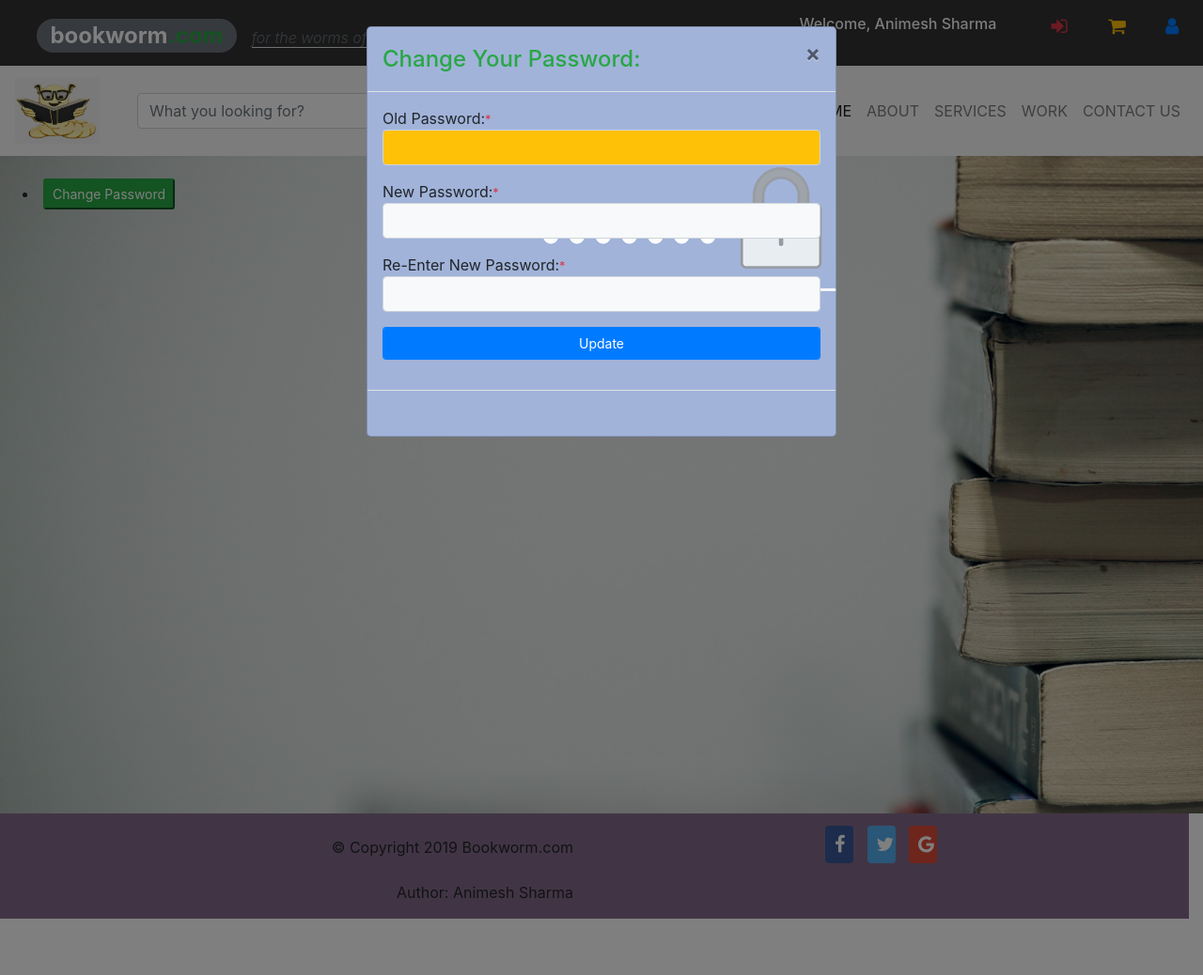
After one commit to vladimirprotein/b-ookworm, a PHP site: page /address.php in a window 1280 px wide, after a click on "Change Password". The commit adds this page. Shown: the whole page at 94% size. Run offline with PHP 8.4, Linux system fonts and the light colour scheme; a user stored in the database is signed in; data comes from the database, SQL or seed files in the repository.

Commit message:
worked on address and the profil page

```diff
--- /dev/null
+++ b/public/address.php
@@ -0,0 +1,72 @@
+<!DOCTYPE html>
+<?php
+	error_reporting(0);
+	require_once "../lib/onlysession.php";
+?>
+<html>
+<head>
+	<title>PROFILE</title>
+	<?php require_once "../lib/resource.php"; ?>
+</head>
+<body>
+	<header class="">
+    	<?php require_once '../view/header.php'; ?>
+    	<?php require_once '../view/navbar.php'; ?>
+  	</header>
+  	<div class="container-fluid bookdetails1">
+  		<div class="row pt-4">
+  			<div class="col-sm-6 pl-4">
+  				<li class="mb-3 "><button type="button" class="btn-sm btn-success" data-toggle="modal" data-target="#myModal">
+  				Change Password
+				</button></li>
+
+				<!-- The Modal -->
+				<div class="modal fade" id="myModal">
+  					<div class="modal-dialog">
+						<div class="modal-content" style="background: linear-gradient(rgba(255,255,255,.5), rgba(255,255,255,.5)), url('img/passbg.png');">
+
+  							<!-- Modal Header -->
+  							<div class="modal-header">
+    							<h4 class="modal-title text-italic text-success">Change Your Password:</h4>
+    							<button type="button" class="close" data-dismiss="modal">&times;</button>
+  							</div>
+
+  							<!-- Modal body -->
+  							<div class="modal-body">
+    							<form>
+    								<div class="form-group">
+    									Old Password:<small class="text-danger" id="oldpassErr">*</small>
+    									<input type="Password" id="oldpassword" class="form-control bg-warning" required>
+    								</div>
+                  					<div class="form-group">
+                    					New Password:<small class="text-danger" id="newpassErr">*</small>
+                    					<input type="Password" id="newpassword" class="form-control bg-light" required>
+                  					</div>
+                  					<div class="form-group">
+                    					Re-Enter New Password:<small class="text-danger" id="newpass2Err">*</small>
+                    					<input type="Password" id="newpassword2" class="form-control bg-light" onkeyup='match_field(this.id, "newpassword", "newpass2Err", "submit5")' required>
+                  					</div>
+                  					<div class="form-group">
+                    					<input type="button" name="submit" id="submit5" value="Update" class="form-control btn-sm btn-primary">
+                  					</div>
+    							</form>
+  							</div>
+
+  							<!-- Modal footer -->
+  							<div class="modal-footer">
+    							<p class="text-success font-weight-bold" id="passwordmessage"></p>
+  							</div>
+
+						</div>
+  					</div>
+				</div>
+  			</div>
+  			<div class="col-sm-6">
+
+
+  			</div>
+  		</div>
+  	</div>
+  	<footer>
+  		<?php require_once "../view/footer.php"; ?>
+  	</footer>
--- a/public/js/js1.js
+++ b/public/js/js1.js
@@ -87,7 +87,6 @@ function removeitem(bsid){
 	ajaxcall("api/deleteitem.php", bsid, updatecartpage);
 }
 
-var ggg;
 
 $(document).ready(function(){
 	$(".decrease_qty").click(function(){
--- a/public/profile.php
+++ b/public/profile.php
@@ -101,9 +101,12 @@
 				<li class="mb-3 "><button type="button" class="btn-sm btn-success" data-toggle="modal" data-target="#myModal">
   				Change Password
 				</button></li>
-  				<li><button type="button" class="btn-sm">
+				<li class="mb-3"><button type="button" class="btn-sm">
   				My Orders
 				</button></li>
+        <li><a href="address.php"><button type="button" class="btn-sm btn-success">
+          My Addresses
+        </button></a></li>
 
 				<!-- The Modal -->
 				<div class="modal fade" id="myModal">
```
Lines whose indentation alone changed are shown as unchanged.
